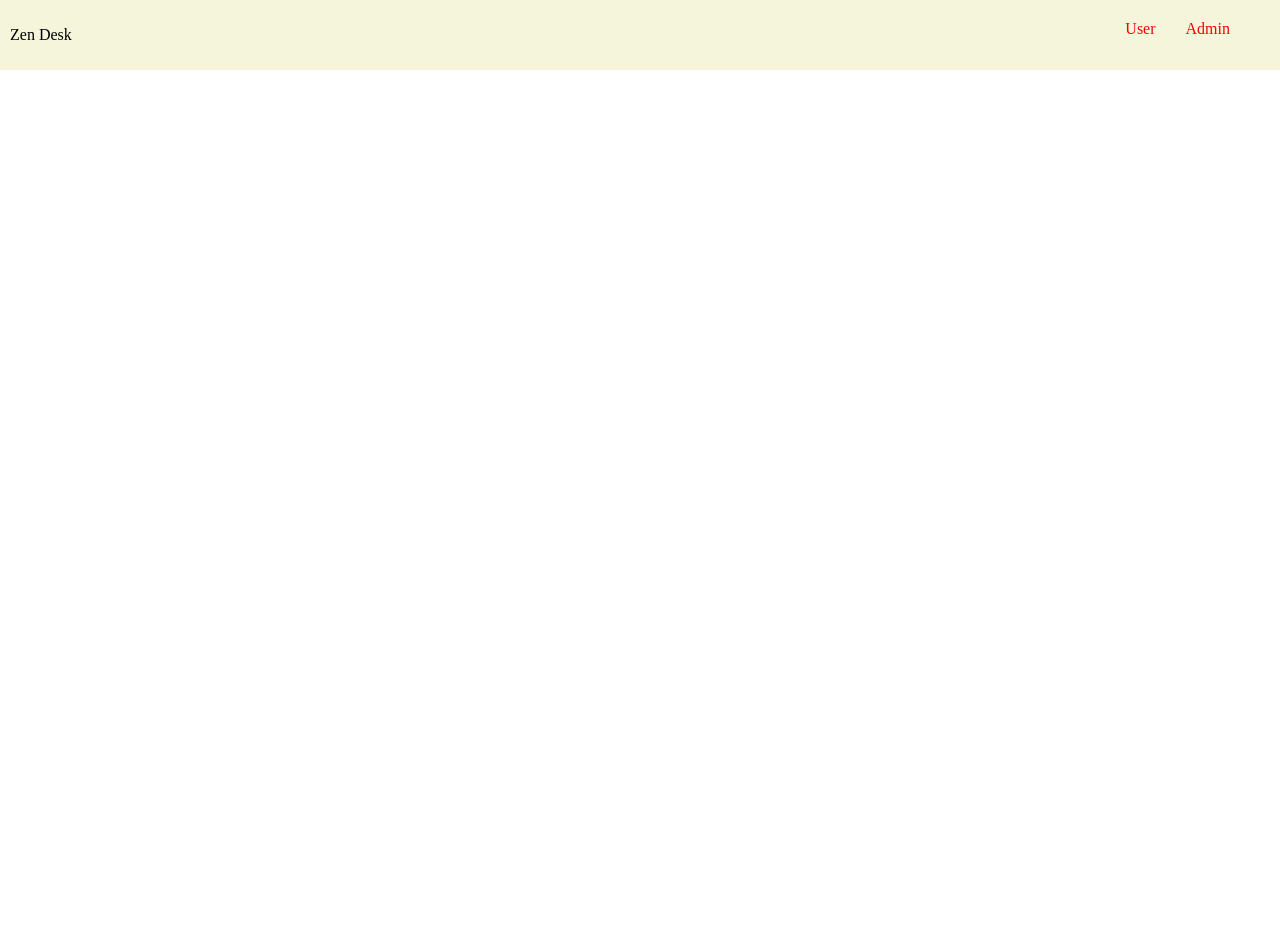
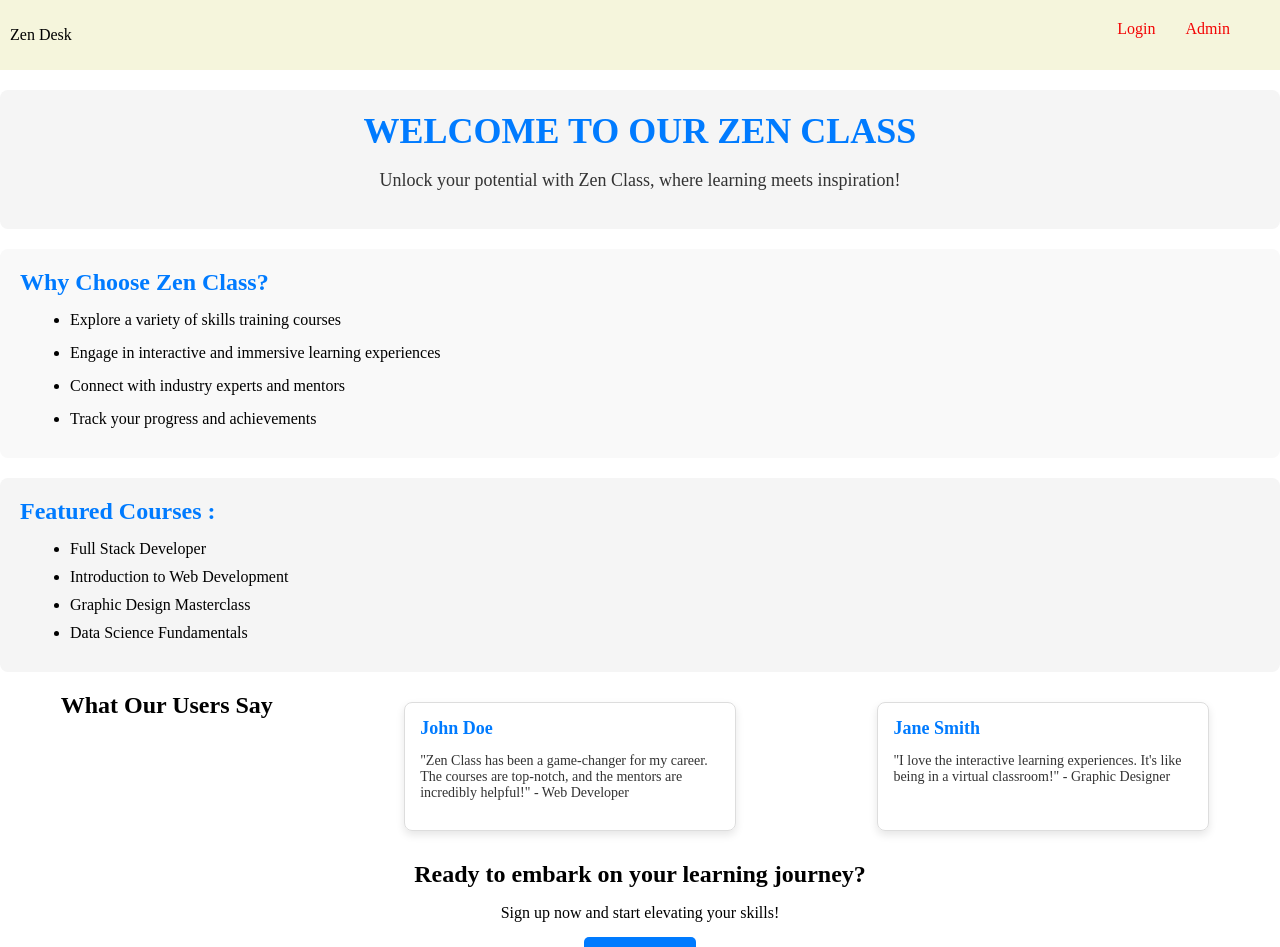
Before and after one commit to partha2001ps/zendesk-frontend, a React (Vite) app: page / in a window 1280 px wide. Shown: the top 947 px of the page. Before the commit the page ends 800 px from the top, so only its background shows below. Built offline with nearby package versions, Linux system fonts and the light colour scheme.

Commit message:
Home Css Add

```diff
--- a/src/App.css
+++ b/src/App.css
@@ -1,11 +1,14 @@
+
 .container {
   display: flex;
   background-color: beige;
 }
-  body{
+
+body {
   margin: 0;
   padding: 0;
 }
+
 .left-side {
   flex: 1;
   padding: 10px;
@@ -23,7 +26,130 @@
 }
 
 .right-side a:hover {
+  color: #ffffff;
+  background-color: #a6a4a4;
+  border-radius: 2px;
+}
+
+.welcome {
+  margin-top: 20px;
+  text-align: center;
+  padding: 20px;
+  background-color: #f5f5f5;
+  border-radius: 8px;
+}
+
+.welcome h1 {
+  font-size: 36px;
   color: #007bff;
-    box-shadow: #007bff;
-    border: #007bff;
 }
+
+.welcome p {
+  font-size: 18px;
+  color: #333;
+}
+
+.features {
+  margin-top: 20px;
+  padding: 20px;
+  background-color: #f9f9f9;
+  border-radius: 8px;
+}
+
+.features h2 {
+  font-size: 24px;
+  color: #007bff;
+}
+
+.features ul {
+  padding: 0;
+}
+
+.features li {
+  margin: 15px 0px 10px 50px;
+}
+
+.featured-courses {
+  margin-top: 20px;
+  padding: 20px;
+  background-color: #f5f5f5;
+  border-radius: 8px;
+}
+
+.featured-courses h2 {
+  font-size: 24px;
+  color: #007bff;
+}
+
+.featured-courses ul {
+ margin-top: 15px;
+  padding: 0;
+}
+
+.featured-courses li {
+  margin: 0px 0px 10px 50px;
+}
+
+.testimonials {
+  margin-top: 20px;
+  display: flex;
+  flex-wrap: wrap;
+  justify-content: space-around;
+}
+
+.testimonial-card {
+  width: 300px;
+  margin: 10px;
+  padding: 15px;
+  border: 1px solid #ddd;
+  border-radius: 8px;
+  box-shadow: 0 4px 8px rgba(0, 0, 0, 0.1);
+}
+
+.testimonial-card h2 {
+  font-size: 18px;
+  color: #007bff;
+}
+
+.testimonial-card p {
+  font-size: 14px;
+  color: #333;
+}
+
+
+.call-to-action {
+  margin-top: 20px;
+  text-align: center;
+}
+
+.call-to-action p {
+  margin-bottom: 15px;
+}
+
+.call-to-action a {
+  display: inline-block;
+  padding: 10px 20px;
+  background-color: #007bff;
+  color: #fff;
+  text-decoration: none;
+  border-radius: 5px;
+}
+
+.call-to-action a:hover {
+  background-color: #0056b3;
+}
+@media only screen and (max-width: 768px) {
+  .welcome h1 {
+    font-size: 25px;
+  }
+  .welcome p {
+    font-size: 15px;
+  }
+  .features h2 {
+    font-size: 20px;
+  }
+  .testimonial-card {
+    width: 80%;
+    margin: 20px 0;
+  }
+}
--- a/src/components/Home.jsx
+++ b/src/components/Home.jsx
@@ -4,13 +4,56 @@ import '../App.css';
 
 function Home() {
   return (
-    <div className="container">
-      <div className="left-side">
+    <div>
+      <div className="container">
+        <div className="left-side">
           <p>Zen Desk</p>
+        </div>
+        <div className="right-side">
+          <Link to='/signin'>Login</Link>
+          <Link to='/mentee-signup'>Admin</Link>
+        </div>
       </div>
-      <div className="right-side">
-          <Link to='/signin'>User</Link>
-          <Link to='/mentee-signup'>Admin</Link>
+      <div className="welcome">
+  <h1>WELCOME TO OUR ZEN CLASS</h1>
+  <p>Unlock your potential with Zen Class, where learning meets inspiration!</p>
+</div>
+
+<div className="features">
+  <h2>Why Choose Zen Class?</h2>
+  <ul>
+    <li>Explore a variety of skills training courses</li>
+    <li>Engage in interactive and immersive learning experiences</li>
+    <li>Connect with industry experts and mentors</li>
+    <li>Track your progress and achievements</li>
+  </ul>
+</div>
+
+<div className="featured-courses">
+  <h2>Featured Courses :</h2>
+        <ul>
+    <li>Full Stack Developer</li>
+    <li>Introduction to Web Development</li>
+    <li>Graphic Design Masterclass</li>
+    <li>Data Science Fundamentals</li>
+  </ul>
+</div>
+<div className="testimonials">
+  <h2>What Our Users Say</h2>
+  <div className="testimonial-card">
+    <h2>John Doe</h2>
+    <p>"Zen Class has been a game-changer for my career. The courses are top-notch, and the mentors are incredibly helpful!" - Web Developer</p>
+  </div>
+  <div className="testimonial-card">
+    <h2>Jane Smith</h2>
+    <p>"I love the interactive learning experiences. It's like being in a virtual classroom!" - Graphic Designer</p>
+  </div>
+</div>
+
+      <div className="call-to-action">
+        <h2>Ready to embark on your learning journey?</h2>
+        <p>Sign up now and start elevating your skills!</p>
+        <Link to='/signup'>Get Started</Link>
       </div>
     </div>
   );
```
Lines whose indentation alone changed are shown as unchanged.
